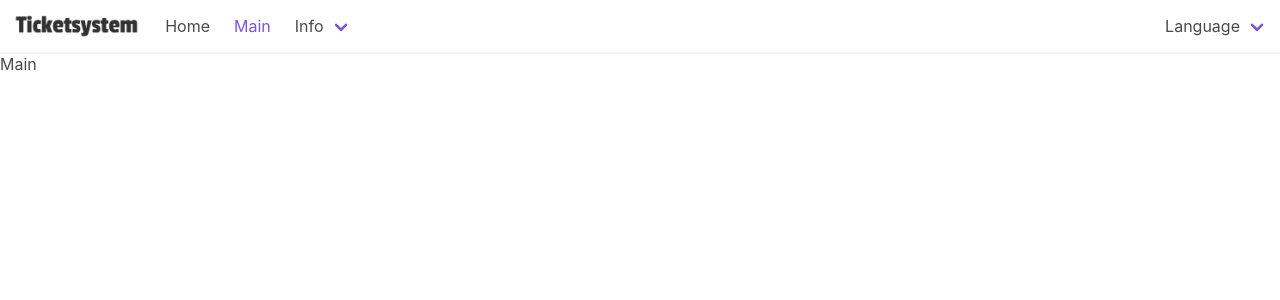
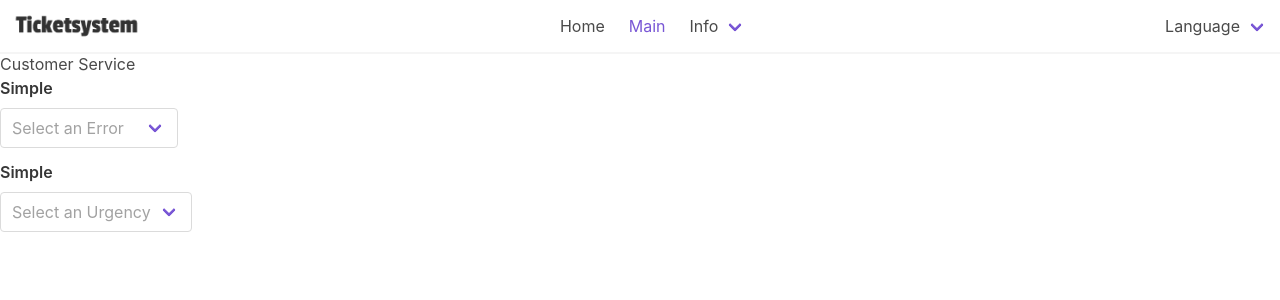
Before and after one commit to WilhelmKkampelmann/ticketsystem3.0, a Vue app: page /main in a window 1280 px wide. Shown: the top 300 px of the page. Built offline with nearby package versions, Linux system fonts and the light colour scheme.

Commit message:
added 2 dropdown-select in Main.vue

```diff
--- a/src/components/Header.vue
+++ b/src/components/Header.vue
@@ -1,10 +1,10 @@
 <template>
-  <b-navbar shadow>
+  <b-navbar shadow centered>
     <template slot="brand"
       ><b-navbar-item tag="router-link" :to="{ path: '/' }">
         <img src="@/assets/logo.png" /> </b-navbar-item
     ></template>
-    <template slot="start">
+    <template slot="start" >
       <b-navbar-item href="#"> Home </b-navbar-item>
       <b-navbar-item href="#">
         <router-link :to="{ path: '/main'}">Main</router-link>
@@ -28,3 +28,7 @@ export default {
   name: 'Header',
 };
 </script>
+
+<style scoped>
+
+</style>
--- a/src/views/Main.vue
+++ b/src/views/Main.vue
@@ -1,13 +1,51 @@
 <template>
-    <h3>Main</h3>
+  <section>
+    <h3>Customer Service</h3>
+    <b-field label="Simple">
+      <b-select placeholder="Select an Error">
+        <option
+        v-for="option in kindOfError"
+        :value="option.id"
+        :key="option.id"
+        >
+            {{ option.name }}
+        </option>
+      </b-select>
+    </b-field>
+    <b-field label="Simple">
+      <b-select placeholder="Select an Urgency">
+        <option
+        v-for="option in urgency"
+        :value="option.id"
+        :key="option.id"
+        >
+            {{ option.name }}
+        </option>
+      </b-select>
+    </b-field>
+  </section>
 </template>
 
 <script>
 export default {
-    name: 'Main'
-}
+  name: 'Main',
+  data() {
+    return {
+      kindOfError: [
+        { name: 'Classic', value: 'classic' },
+        { name: 'Warning', value: 'warning' },
+        { name: 'Change Request', value: 'change' },
+      ],
+      urgency: [
+        { name: 'Red', value: 'red' },
+        { name: 'Yellow', value: 'yellow' },
+        { name: 'Green', value: 'green' },
+      ],
+
+    };
+  },
+};
 </script>
 
 <style scoped>
-
 </style>
```
